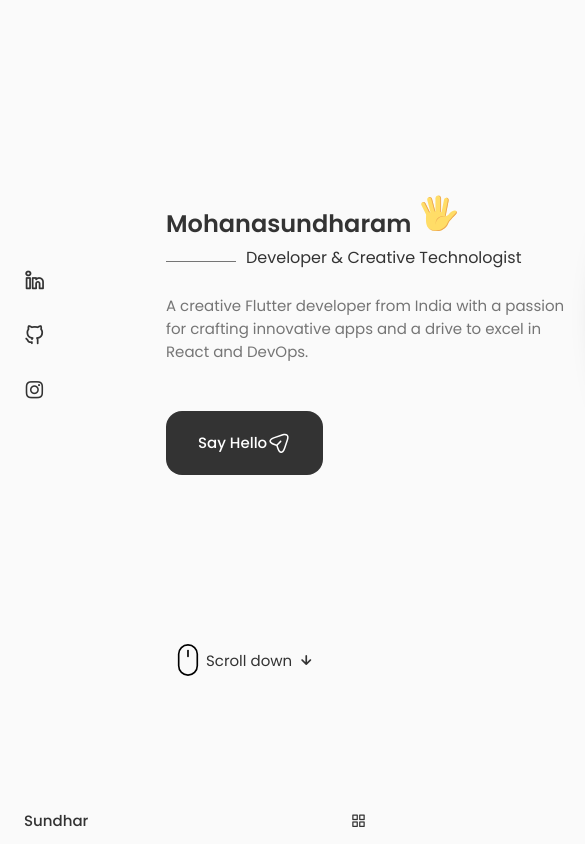
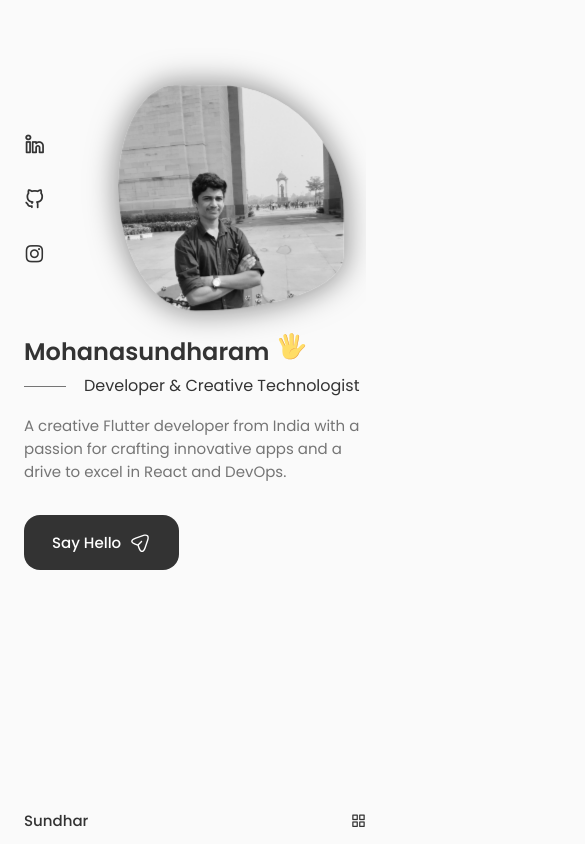
Before and after one commit to Sundhar22/portfolio-react, a React (Create React App) app: page / in a window 390 px wide. Shown: the top 844 px of the page, 585 px wide, since content can reach past the window. Built offline with nearby package versions, Linux system fonts and the light colour scheme.

Commit message:
chore: Update CSS styles for responsiveness

```diff
--- a/src/App.css
+++ b/src/App.css
@@ -177,19 +177,39 @@
       margin-left: var(--mb-1-5);
       margin-right: var(--mb-1-5);
     }
+    .button{
+      padding: 1rem 1.75rem;
+    }
+    .button__icon{
+      width: 22px;
+      height: 22px;
+    }
 
   }
 
   /* medium devices */
   @media screen and (max-width :768px){
 
+  .section{
+      padding: 2rem 0 4rem;
+    }
   }
+
 
   @media screen and (max-width :576px){
 
   }
   /* smaller devices */
   @media screen and (max-width :350px){
+    :root{
+      --big-font-size:2.5rem;
+      /* --h1-font-size:1.25rem;
+      --h2-font-size:1rem;
+      --h3-font-size:0.938rem;
+      --normal-font-size:0.875rem;
+      --small-font-size:0.75rem;
+      --smaller-font-size:0.625rem; */
+    }
     .container{
       margin-left: var(--mb-1);
       margin-right: var(--mb-1);
--- a/src/components/header/header.css
+++ b/src/components/header/header.css
@@ -5,7 +5,6 @@
     left: 0;
     z-index: var(--z-fixed);
     background-color: var(--body-color);
-
 }
 .nav{
     display: flex;
--- a/src/components/home/data.jsx
+++ b/src/components/home/data.jsx
@@ -1,6 +1,7 @@
 import React from 'react'
 import hi from "../../assets/hand.svg"
 import send from "../../assets/send.svg"
+import '../../App.css'
 function Data() {
     return (
         <div className="home__data">
@@ -18,8 +19,8 @@ function Data() {
                 A creative Flutter developer from India with a passion for crafting innovative apps and a drive to excel in React and DevOps.
             </p>
 
-            <a href='#contact' className="home__button button           button--flex">
-                Say Hello <img  src={send} alt="send" />
+            <a href='#contact' className="home__button button button--flex">
+                Say Hello <img  className='button__icon' src={send} alt="send" />
             </a>
 
         </div>
--- a/src/components/home/home.css
+++ b/src/components/home/home.css
@@ -1,10 +1,11 @@
 .home__container{
   row-gap: 7rem;
+  overflow: hidden;
 }
 
 .home__content{
 
-    grid-template-columns: 110px  repeat(2, 1fr);
+    grid-template-columns: 116px  repeat(2, 1fr);
     padding-top: 5.5rem;
     align-items: center;
     column-gap: 2rem;
@@ -62,10 +63,10 @@
 .home__description{
     max-width: 400px;
     margin-bottom: var(--mb-3);
-    margin-top: var(--mb-1-5);
+    margin-top: var(--mb-1);
 }
 .home__img {
-    background-image: url(../../assets/pic.jpg);
+    background-image: url(../../assets/pic1.jpg);
     background-repeat: no-repeat;
     background-size: cover;
     background-position: center;
@@ -78,6 +79,7 @@
     animation-delay: 1s; /* Delay the animation by 1 second */
     animation-timing-function: cubic-bezier(0.68, -0.55, 0.27, 1.55); /* Custom timing function */
   }
+
 
   @keyframes profile__animation {
     0% {
@@ -107,6 +109,7 @@
       transform: scale(1);
     }
   }
+
 
   .home__scroll-button{
     display: flex;
@@ -148,3 +151,95 @@
     font-size: 1.25rem;
     color: var(--title-color);
   }
+
+    /*-------------- Breakpoints------------- */
+
+  /* larger devices */
+  @media screen and (max-width :992px){
+    .home__container{
+      row-gap: 6rem;
+    }
+
+    .home__content{
+      grid-template-columns: 100px repeat(2, 1fr);
+      column-gap: 1.25rem;
+    padding-top: 4.4rem;
+
+    }
+
+    .home__hand{
+      width: 28px;
+      height: 28px;
+    }
+
+    .home__subtitle{
+      padding-left: 3.75rem;
+      margin-bottom: var(--mb-1);
+    }
+    .home__subtitle::before{
+      width: 42px;
+      top: 0.8rem;
+    }
+
+    .home__description{
+      max-width: initial;
+      margin-top: .8rem;
+      margin-bottom: var(--mb-2);
+    }
+
+    .home__img{
+      width: 250px;
+      height: 250px;
+      box-shadow: inset 0 0 0 7.5px rgb(255 255 255 /30%);
+    }
+    .home__scroll-button{
+      margin-top: 7rem;
+    }
+
+
+  }
+
+  /* medium devices */
+  @media screen and (max-width :769px){
+
+
+    .home__content{
+      grid-template-columns: 0.5fr 3fr;
+      column-gap: 3.5rem;
+    padding-top: 3.5rem;
+
+    }
+
+    .home__data{
+      grid-column: 1/3;
+
+    }
+    .home__img{
+
+      order: initial;
+      justify-self: initial;
+      box-shadow: inset 0 0 0 6px rgb(255 255 255 /30%);
+      width: 220px;
+      height: 220px;
+    }
+    .home__scroll{
+      display: none;
+    }
+
+
+  }
+
+
+  /* smaller devices */
+  @media screen and (max-width :350px){
+
+    .home__img{
+      width: 180px;
+      height: 180px;
+      box-shadow: inset 0 0 0 5px rgb(255 255 255 /30%);
+    }
+    .home__hand{
+      width: 22px;
+      height: 22px;
+    }
+  }
```
Also changed, not shown: src/assets/pic1.jpg (added).
